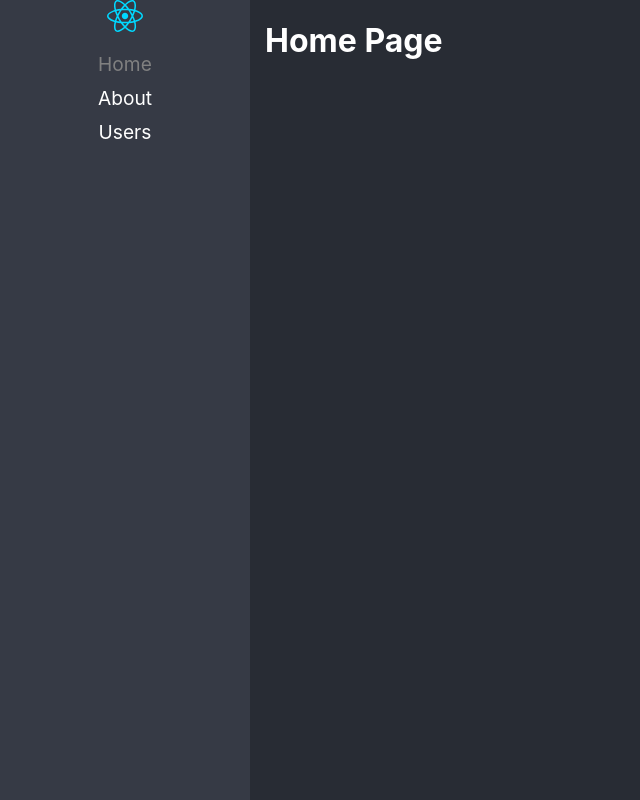
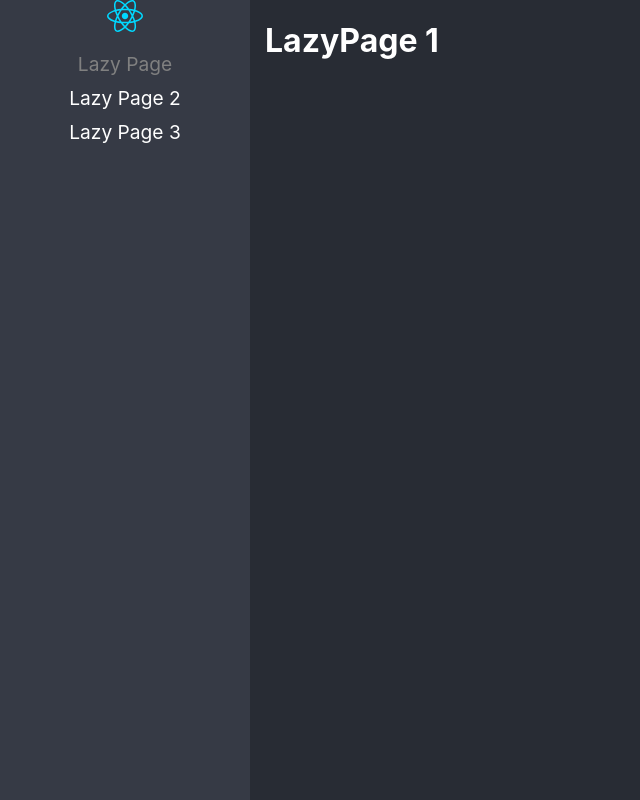
Before and after one commit to lpeter-sal/react-adv, a React (Vite) app: page /lazy in a window 1280 px wide. Before the commit this address led to /home. Shown: the whole page, without its empty margins (0-640 px from the left). Built offline with nearby package versions, Linux system fonts and the light colour scheme.

Commit message:
Lazy components added

```diff
--- /dev/null
+++ b/src/01-lazyload/pages/LazyPage.tsx
@@ -0,0 +1,6 @@
+
+export const LazyPage = () => {
+  return (
+    <h1>LazyPage 1</h1>
+  )
+}
--- /dev/null
+++ b/src/01-lazyload/pages/LazyPage2.tsx
@@ -0,0 +1,6 @@
+
+export const LazyPage2 = () => {
+  return (
+    <h1>LazyPage 2</h1>
+  )
+}
--- /dev/null
+++ b/src/01-lazyload/pages/LazyPage3.tsx
@@ -0,0 +1,6 @@
+
+export const LazyPage3 = () => {
+  return (
+    <h1>LazyPage 3</h1>
+  )
+}
--- /dev/null
+++ b/src/01-lazyload/pages/index.ts
@@ -0,0 +1,3 @@
+export { LazyPage } from "./LazyPage";
+export { LazyPage2 } from "./LazyPage2";
+export { LazyPage3 } from "./LazyPage3";
--- a/src/routes/Navigation.tsx
+++ b/src/routes/Navigation.tsx
@@ -1,6 +1,7 @@
 import { BrowserRouter, Routes, Route, NavLink, Navigate } from "react-router-dom";
 
 import logo from "../assets/react.svg";
+import { LazyPage, LazyPage2, LazyPage3} from "../01-lazyload/pages/index";
 
 export default function Navigation() {
   return (
@@ -11,13 +12,13 @@ export default function Navigation() {
 
                 <ul>
                 <li>
-                    <NavLink to="/home" className={ ({isActive}) => isActive ? 'nav-active' : ''} >Home</NavLink>
+                    <NavLink to="/lazy" className={ ({isActive}) => isActive ? 'nav-active' : ''} >Lazy Page</NavLink>
                 </li>
                 <li>
-                    <NavLink to="/about" className={ ({isActive}) => isActive ? 'nav-active' : ''} >About</NavLink>
+                    <NavLink to="/lazy2" className={ ({isActive}) => isActive ? 'nav-active' : ''} >Lazy Page 2 </NavLink>
                 </li>
                 <li>
-                    <NavLink to="/users" className={ ({isActive}) => isActive ? 'nav-active' : ''} >Users</NavLink>
+                    <NavLink to="/lazy3" className={ ({isActive}) => isActive ? 'nav-active' : ''} >Lazy Page 3</NavLink>
                 </li>
                 </ul>
 
@@ -25,11 +26,11 @@ export default function Navigation() {
 
 
             <Routes>
-                <Route path="home" element={ <h1> Home Page </h1> } />
-                <Route path="about" element={ <h1> About Page</h1>} />
-                <Route path="users" element={ <h1> Users Page</h1>} />
+                <Route path="lazy" element={ <LazyPage />   } />
+                <Route path="lazy2" element={ <LazyPage2 /> } />
+                <Route path="lazy3" element={ <LazyPage3 /> } />
 
-                <Route path="/*" element={ <Navigate to='/home' replace /> } />
+                <Route path="/*" element={ <Navigate to='/lazy' replace /> } />
             </Routes>
 
         </div>
```
